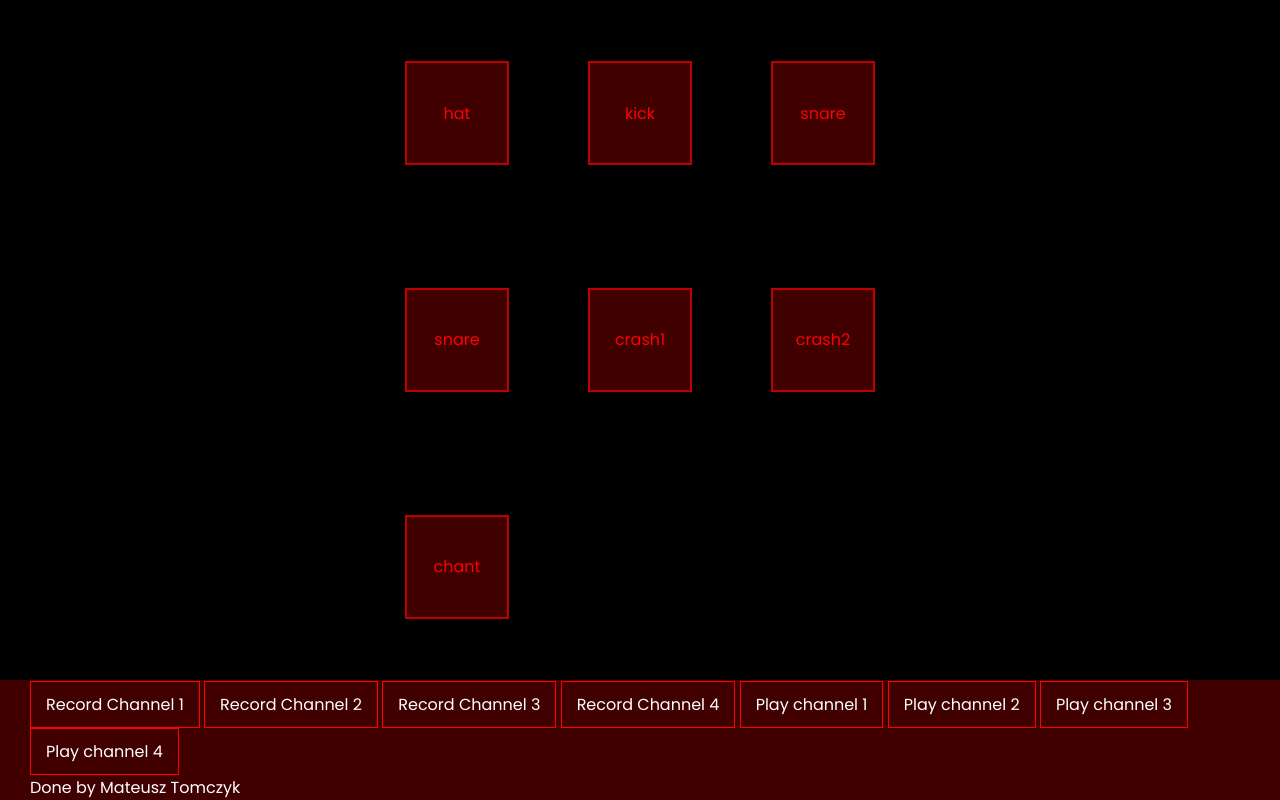
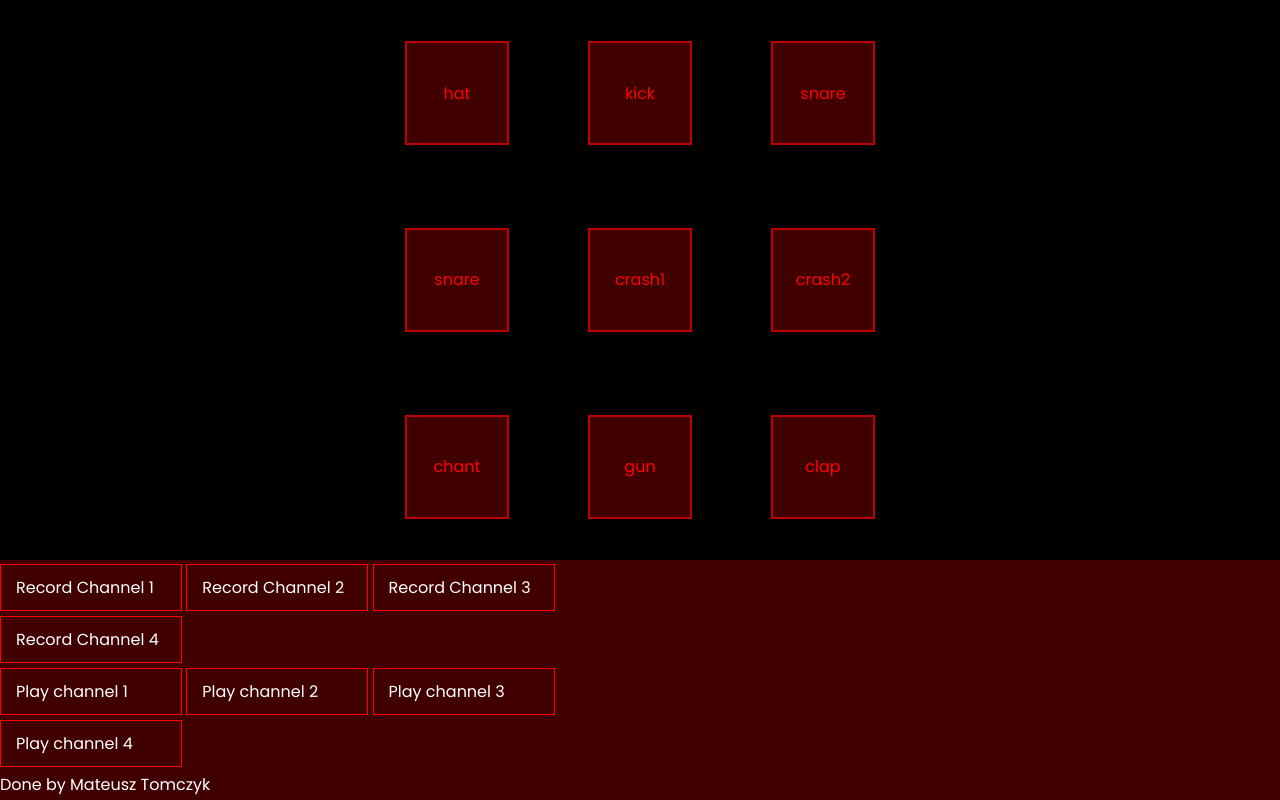
Before and after one commit to tomasthall/soundkit, a plain HTML site: page index.html in a window 1280 px wide. Drawn offline with Linux system fonts and the light colour scheme.

Commit message:
feat(app): finish alpha version

```diff
--- a/index.html
+++ b/index.html
@@ -13,14 +13,18 @@
     </section>
     <footer class="footer">
         <div class="footer__wrapper">
+            <div class="footer__buttons-container">
                 <div id="channel1" class="record-button" onclick="recordChannelOne()">Record Channel 1</div>
                 <div id="channel2" class="record-button" onclick="recordChannelTwo()">Record Channel 2</div>
                 <div id="channel3" class="record-button" onclick="recordChannelThree()">Record Channel 3</div>
                 <div id="channel4" class="record-button" onclick="recordChannelFour()">Record Channel 4</div>
+            </div>
+            <div class="footer__buttons-container">
                 <div id="play1" class="play-button" onclick="playChannelOne()">Play channel 1</div>
                 <div id="play2" class="play-button" onclick="playChannelTwo()">Play channel 2</div>
                 <div id="play3" class="play-button" onclick="playChannelThree()">Play channel 3</div>
                 <div id="play4" class="play-button" onclick="playChannelFour()">Play channel 4</div>
+            </div>
             <div class="footer__column">Done by Mateusz Tomczyk</div>
             <div class="footer__column"></div>
         </div>
--- a/scripts/index.js
+++ b/scripts/index.js
@@ -18,10 +18,12 @@ let sounds = [
     {key: '118', src: 'sounds/snare2.mp3', name: 'snare'},
     {key: '101', src: 'sounds/crash1.wav', name: 'crash1'},
     {key: '114', src: 'sounds/crash3.wav', name: 'crash2'},
-    {key: '117', src: 'sounds/chant.wav', name: 'chant'}
+    {key: '117', src: 'sounds/chant.wav', name: 'chant'},
+    {key: '111', src: 'sounds/gun.wav', name: 'gun'},
+    {key: '102', src: 'sounds/clap.WAV', name: 'clap'}
     ];
 
-let numberOfBoxes = 7;
+let numberOfBoxes = 9;
 
 function recordChannelOne() {
     recStartOne = Date.now();
--- a/style.scss
+++ b/style.scss
@@ -10,21 +10,23 @@ body {
 
 .soundkit-wrapper {
   width: 100vw;
-  height: 85vh;
-
+  height: 70vh;
   display: flex;
   justify-content: center;
   background: $black;
 }
 
 .footer {
-  height: 15vh;
-  padding: 0 30px;
+  height: 30vh;
+  width: 100%;
   display: flex;
   justify-content: flex-start;
   align-items: center;
   background: $boxBg;
   color: $white;
+  &__wrapper {
+    width: 100%;
+  }
 
   .record-button, .play-button {
     display: inline-block;
@@ -32,5 +34,12 @@ body {
     padding: 10px 15px;
     border: 1px solid $boxFont;
     transition: 0.3s all;
+    min-width: 150px;
+    margin-bottom: 5px;
+  }
+
+  &__buttons-container {
+    width: 50%;
+    display: inline-block;
   }
 }
```
Also changed, not shown: style.css. Lines whose indentation alone changed are shown as unchanged.
